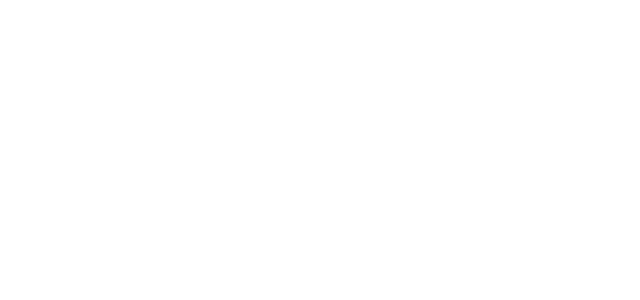
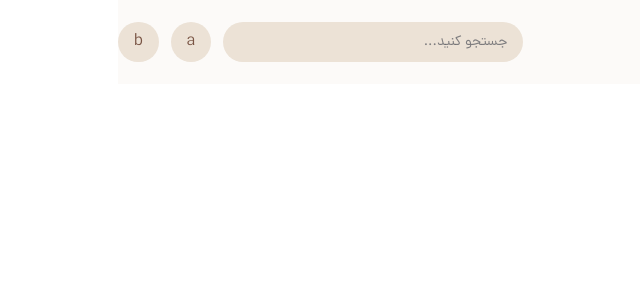
Before and after one commit to kasramajidi/Leather-Store-Front-End, a React (Vite) app: page / in a window 1280 px wide. Shown: the top 300 px of the page, without its empty margins (638-1278 px from the left). Built offline with nearby package versions, Linux system fonts and the light colour scheme.

Commit message:
build: laptop header ui

```diff
--- a/src/App.jsx
+++ b/src/App.jsx
@@ -1,6 +1,9 @@
+import Header from "./components/header/header";
 
 export default function App() {
   return (
-    <div className="text-3xl font-morabba-bold">سلام</div>
+    <div>
+      <Header/>
+    </div>
   )
 }
--- /dev/null
+++ b/src/components/header/header.jsx
@@ -0,0 +1,49 @@
+import React from 'react';
+
+export default function Header() {
+    const navLinks = [
+        {title: "صفحه اصلی", href: "/"},
+        {title: "فروشگاه", href: "/shop"},
+        {title: "وبلاگ", href: "/blog"},
+        {title: "درباره ما", href: "/about"},
+        {title: "تماس با ما", href: "/contact"},
+    ];
+
+    return (
+        <header className="bg-[#fcfaf8]">
+            <section className="container mx-auto max-w-screen-xl py-4 flex items-center justify-between">
+                <section className={'flex items-center gap-x-6'}>
+                    <div>
+                        <img src="/images/Logo.svg" alt="Logo" className={'h-[52px] w-[244px]'}/>
+                    </div>
+                    <nav>
+                        <ul className="flex gap-8">
+                            {navLinks.map((link, index) => (
+                                <li key={index}>
+                                    <a href={link.href} className=" text-gray-950 hover:text-[#a16a51] transition-all">
+                                        {link.title}
+                                    </a>
+                                </li>
+                            ))}
+                        </ul>
+                    </nav>
+                </section>
+                <section className={'flex items-center gap-x-3'}>
+                    <input
+                        type="text"
+                        placeholder="جستجو کنید..."
+                        className="bg-[#ece2d6] placeholder:text-sm text-gray-900 rounded-full py-2 px-4 w-[300px] outline-none transition-all"
+                    />
+                    <div className={'flex items-center gap-x-3'}>
+                        <button className={'py-2 px-4 text-[#795444] bg-[#ece2d6] rounded-full'}>
+                            a
+                        </button>
+                        <button className={'py-2 px-4 text-[#795444] bg-[#ece2d6] rounded-full'}>
+                            b
+                        </button>
+                    </div>
+                </section>
+            </section>
+        </header>
+    );
+}
```
Also changed, not shown: public/images/Logo.svg (added).
